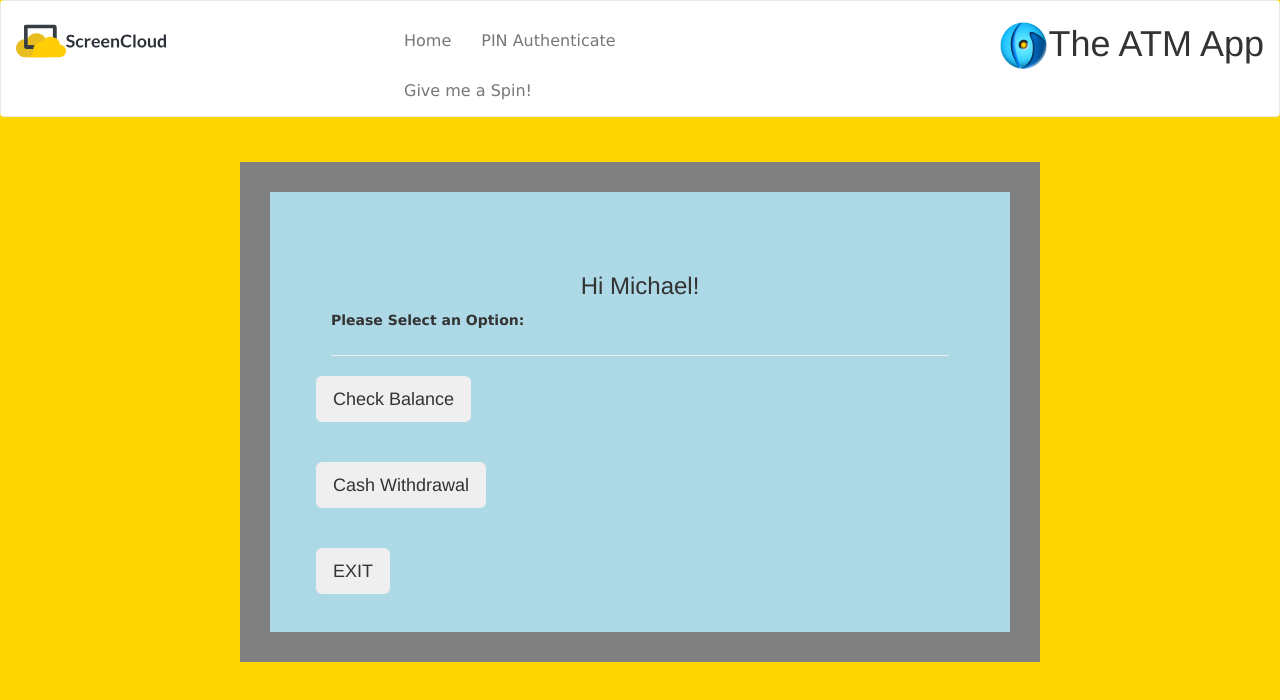
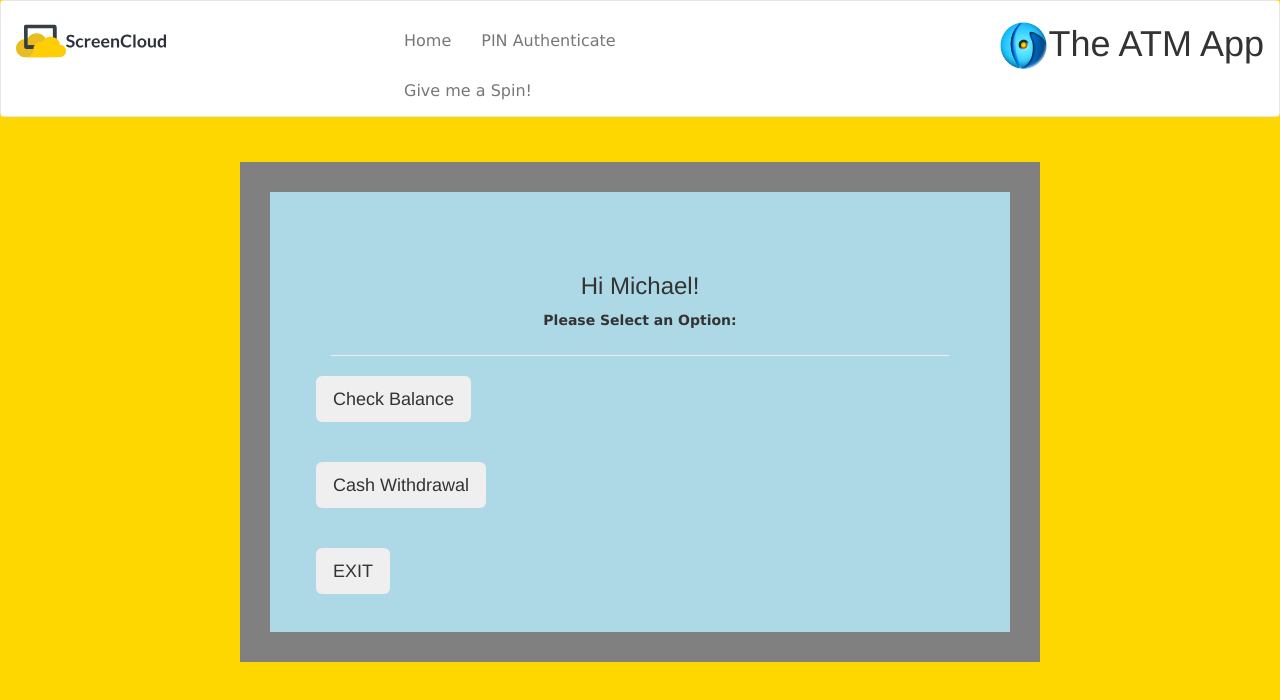
Before and after one commit to Johnnycool22/screencloud-atm-app, an Angular app: page /atm-withdraw in a window 1280 px wide. Shown: the top 700 px of the page. Built offline with nearby package versions, Linux system fonts and the light colour scheme.

Commit message:
text postion changes

```diff
--- a/src/app/atm-withdraw/atm-withdraw.component.html
+++ b/src/app/atm-withdraw/atm-withdraw.component.html
@@ -2,7 +2,7 @@
     <div class="row">
       <H3>Hi Michael!</H3>
       <div class="col-xs-12">
-          <div style="text-align:left">
+          <div style="text-align:center">
             <label for="withdraw">Please Select an Option:</label>
           </div>
           <hr/>
```
